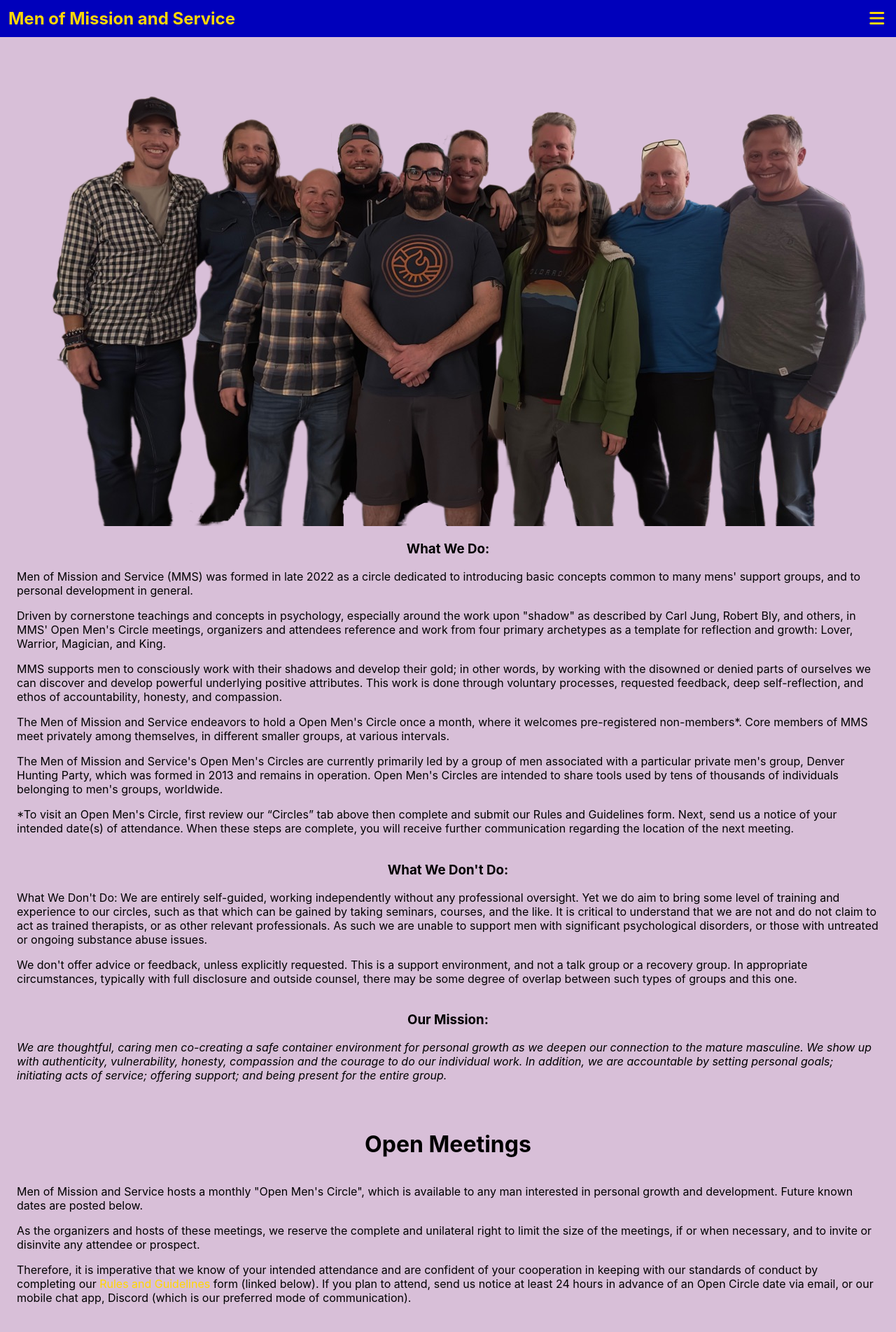
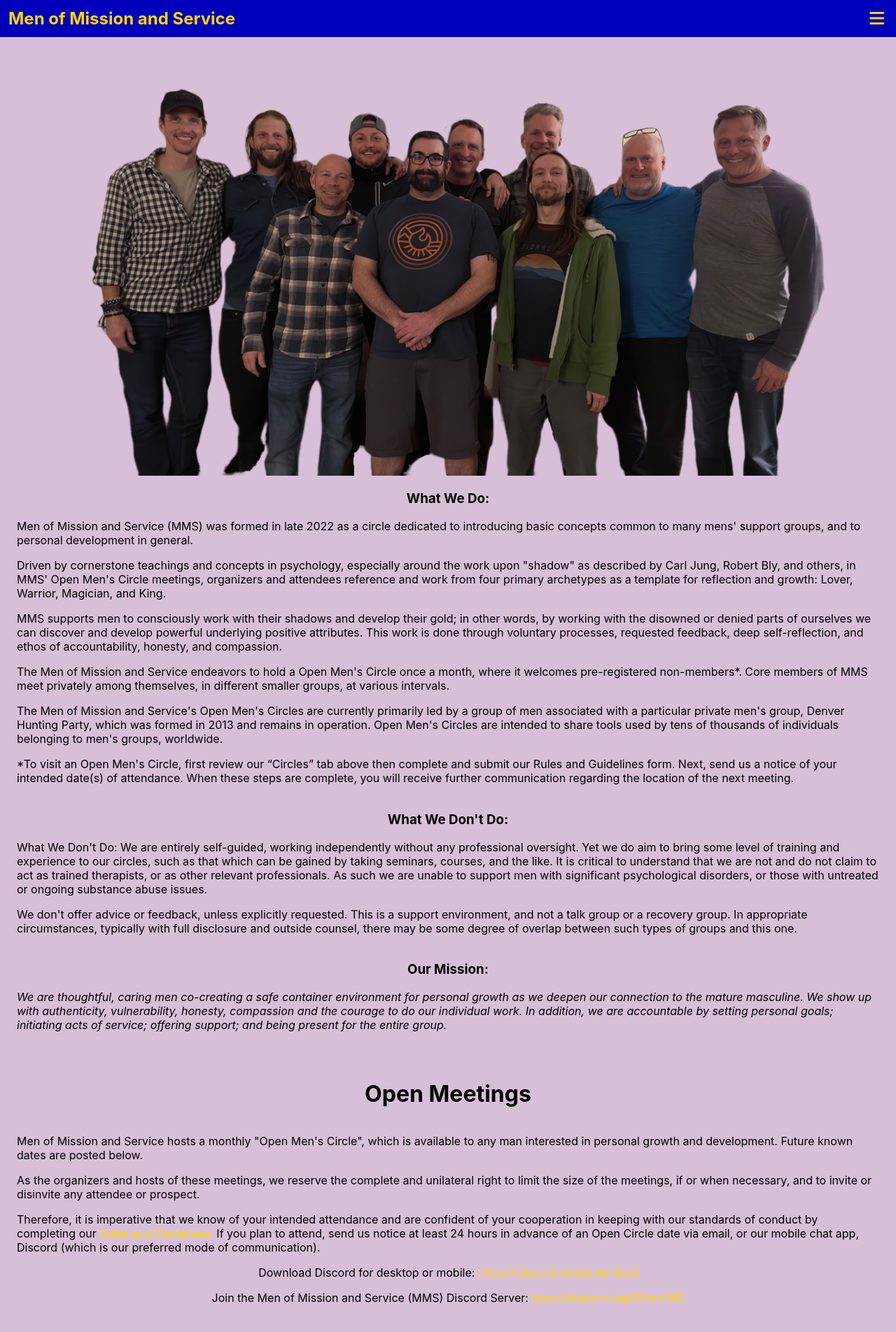
Before and after one commit to IntuitiveHarmony/igroup-site, a React (Create React App) app: page / in a window 1280 px wide. Shown: the top 1904 px of the page at 70% size. Built offline with nearby package versions, Linux system fonts and the light colour scheme; grey boxes are pictures that could not be loaded.

Commit message:
more content

```diff
--- a/src/App.css
+++ b/src/App.css
@@ -66,9 +66,8 @@ body {
   top: 2em;
  }
  #groupPhoto {
-  max-width: 100%;
+  max-width: 90%;
   margin-bottom: -1em;
-  left: -1em;
  }
  /* ~~~~~~~~~~~~~~~~~~~~~~~~~~~~~~~~~~~~~~~~~~~~~~~~~~~~~~~~~~ */
 .calendarContainer {
--- a/src/components/Nav.js
+++ b/src/components/Nav.js
@@ -49,7 +49,7 @@ const Nav = () => {
                     {menu ?
                         <div className="menuContainer">
                             <ul className="menuList">
-                                <li><a href="#mission" onClick={() => handleHideNav()}>Our Mission</a></li>
+                                <li><a href="#mission" onClick={() => handleHideNav()}>Who Are We?</a></li>
                                 <li><a href="#calendar" onClick={() => handleHideNav()}>Open Meetings</a></li>
                                 <li><a href="#commitments" onClick={() => handleHideNav()}>Steps to Become a Member</a></li>
                             </ul>
--- a/src/components/OpenCalendar.js
+++ b/src/components/OpenCalendar.js
@@ -7,8 +7,9 @@ const OpenCalendar = () => {
           <h1>Open Meetings</h1>
           <p className="content">Men of Mission and Service hosts a monthly "Open Men's Circle", which is available to any man interested in personal growth and development. Future known dates are posted below.</p>
           <p className="content">As the organizers and hosts of these meetings, we reserve the complete and unilateral right to limit the size of the meetings, if or when necessary, and to invite or disinvite any attendee or prospect. </p>
-          <p className="content">Therefore, it is imperative that we know of your intended attendance and are confident of your cooperation in keeping with our standards of conduct by completing our <a href='https://docs.google.com/document/d/0B-brdUxbCO3xN2lsOTA3RG05eFRrVlowLWcxbGFRTW81d3hJ/edit?resourcekey=0-BHJGs9Y_JiDMkzftJWv1qQ' target="_blank" rel="noopener noreferrer">Rules and Guidelines</a> form (linked below). If you plan to attend, send us notice at least 24 hours in advance of an Open Circle date via email, or our mobile chat app, Discord (which is our preferred mode of communication).</p>
-          <p className="content"></p>
+          <p className="content">Therefore, it is imperative that we know of your intended attendance and are confident of your cooperation in keeping with our standards of conduct by completing our <a href='https://docs.google.com/document/d/0B-brdUxbCO3xN2lsOTA3RG05eFRrVlowLWcxbGFRTW81d3hJ/edit?resourcekey=0-BHJGs9Y_JiDMkzftJWv1qQ' target="_blank" rel="noopener noreferrer">Rules and Guidelines.</a> If you plan to attend, send us notice at least 24 hours in advance of an Open Circle date via email, or our mobile chat app, Discord (which is our preferred mode of communication).</p>
+          <p className="content">Download Discord for desktop or mobile: <a href="https://discord.com/download" target="_blank" rel="noopener noreferrer">https://discord.com/download</a></p>
+          <p className="content">Join the Men of Mission and Service (MMS) Discord Server: <a href="https://discord.gg/9XbrvPdG">https://discord.gg/9XbrvPdG</a></p>
 
           <iframe className="calendar" src="https://calendar.google.com/calendar/embed?height=600&wkst=1&bgcolor=%23ffffff&ctz=America%2FDenver&showPrint=0&showCalendars=0&showTabs=0&showNav=1&showTitle=1&src=YWQ3OGUyMzFhYzM2YTQ4NGRhODMyODFhZWIyMDdjZDM1YzkxMmE2NWYzZTIxNmVmY2ExNGUzZmJiODI3NjIwYkBncm91cC5jYWxlbmRhci5nb29nbGUuY29t&color=%23D50000" width="800" height="600" frameBorder="0" scrolling="no"></iframe>
         </div>
```
